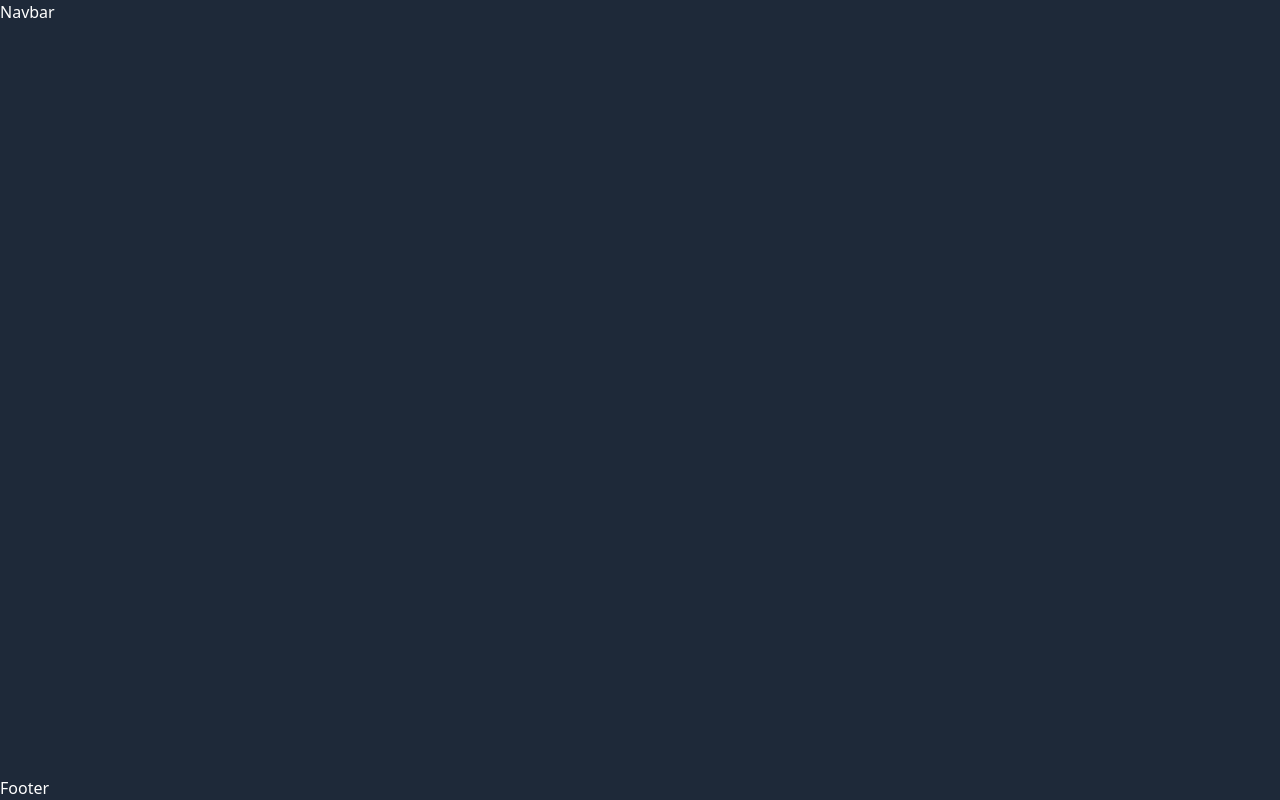
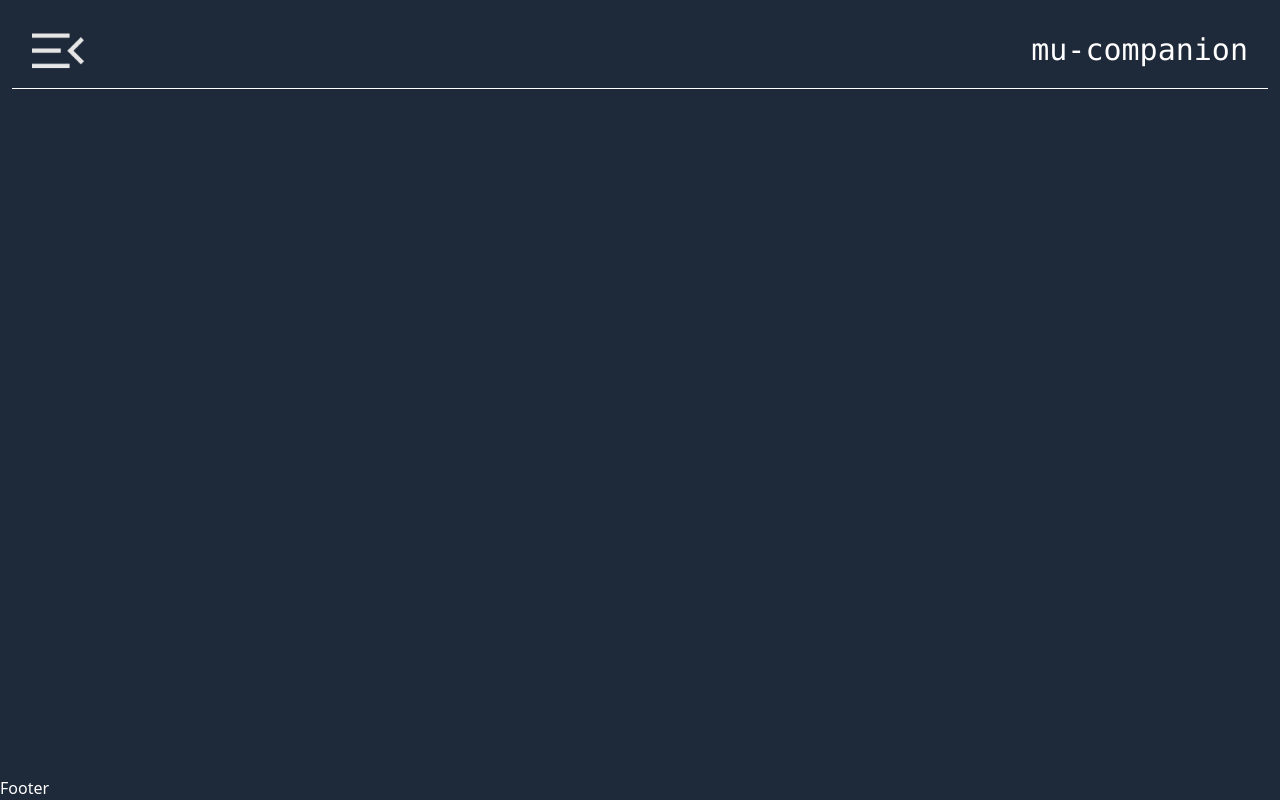
Before and after one commit to shiyyaas/mu-companion-app, a React (Vite) app: page / in a window 1280 px wide. Built offline with nearby package versions, Linux system fonts and the light colour scheme.

Commit message:
Navbar Okay , Now footer

```diff
--- a/src/components/Navbar.jsx
+++ b/src/components/Navbar.jsx
@@ -1,8 +1,9 @@
 function Navbar() {
     return (
         <nav>
-            <div className="">
-                Navbar
+            <div className="flex items-center py-3 px-5 border-b mt-3 mx-3">
+                <a href=""><img className="h-13" src="/public/icon=menu.png" alt="" /></a>
+                <a className="ml-auto font-mono text-3xl " href="">mu-companion</a>
             </div>
         </nav>
     );
```
